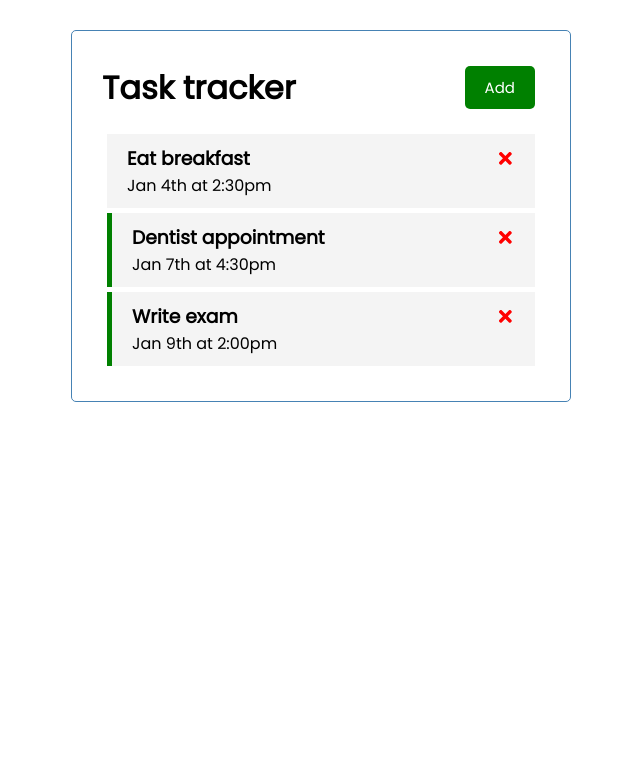
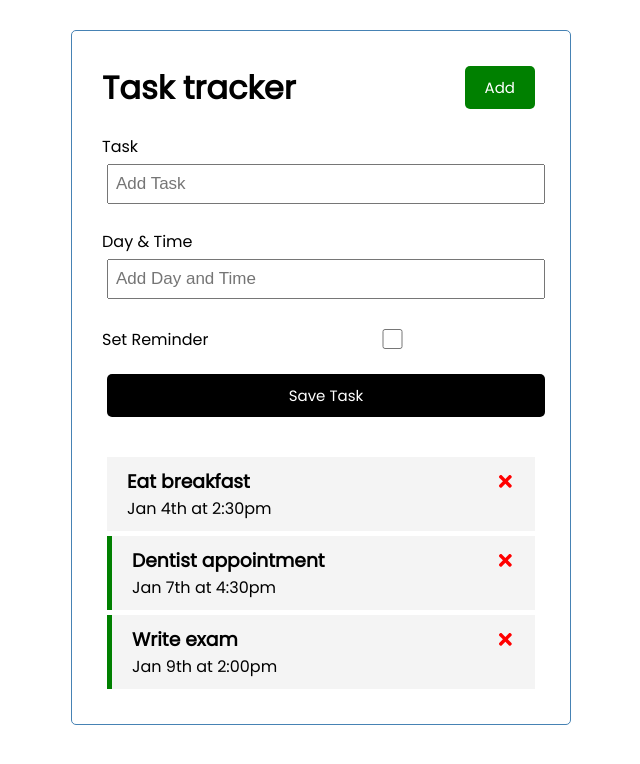
Before and after one commit to smruthig/React-to_do_list, a React (Create React App) app: page / in a window 1280 px wide. Shown: the top 764 px of the page, without its empty margins (319-959 px from the left). Built offline with nearby package versions, Linux system fonts and the light colour scheme.

Commit message:
add task

```diff
--- a/src/App.js
+++ b/src/App.js
@@ -1,5 +1,6 @@
 import Header from './components/Header'
 import Tasks from './components/Tasks'
+import AddTask from './components/AddTask'
 import { useState } from 'react'
 
 
@@ -32,6 +33,13 @@
     setTasks(tasks.filter((task) => task.id !== id))
   }
 
+  //Add task
+  const addTask = (task) => {
+    const id = Math.floor(Math.random()*10000) + 1
+    const newTask = {id, ...task}
+    setTasks([...tasks, newTask])
+  }
+
   //Toggle reminder
   const toggleReminder = (id) =>{
     setTasks(tasks.map((task) =>
@@ -41,6 +49,7 @@
   return (
     <div className="container">
       <Header/>
+      <AddTask onAdd={addTask}/>
       {tasks.length > 0 ?
         (<Tasks tasks={tasks} onDelete={deleteTask} onToggle={toggleReminder}/>) : ('No tasks')
       }
--- /dev/null
+++ b/src/components/AddTask.js
@@ -0,0 +1,64 @@
+import {useState} from 'react'
+
+const AddTask = ({onAdd}) => {
+    const [text, setText] = useState('')
+    const [day, setDay] = useState('')
+    const [reminder, setReminder] = useState(false)
+
+    const onSubmit = (e) => {
+        e.preventDefault()
+
+        if(!text){
+            alert('Please add a task')
+            return
+        }
+
+        onAdd({text, day, reminder})
+
+        setText('')
+        setDay('')
+        setReminder(false)
+    }
+
+    return (
+        <form className='add-form'>
+            <div className = 'form-control'>
+                <label>Task</label>
+                <input
+                    type='text'
+                    placeholder='Add Task'
+                    value = {text}
+                    onChange ={(e) => setText(e.target.value) }
+                />
+            </div>
+            <div className = 'form-control'>
+                <label>Day & Time</label>
+                <input
+                    type='text'
+                    placeholder='Add Day and Time'
+                    value = {day}
+                    onChange ={(e) => setDay(e.target.value) }
+                />
+            </div>
+            <div className = 'form-control form-control-check'>
+                <label>Set Reminder</label>
+                <input
+                    type='checkbox'
+                    value = {reminder}
+                    checked = {reminder}
+                    onChange ={(e) => setReminder(e.currentTarget.checked) }
+                />
+            </div>
+
+            <input
+                type='submit'
+                value='Save Task'
+                className='btn btn-block'
+                onClick = {onSubmit}
+            />
+        </form>
+
+    )
+}
+
+export default AddTask
```
Also changed, not shown: src/components/Tasks.js (+6 -1 lines).
